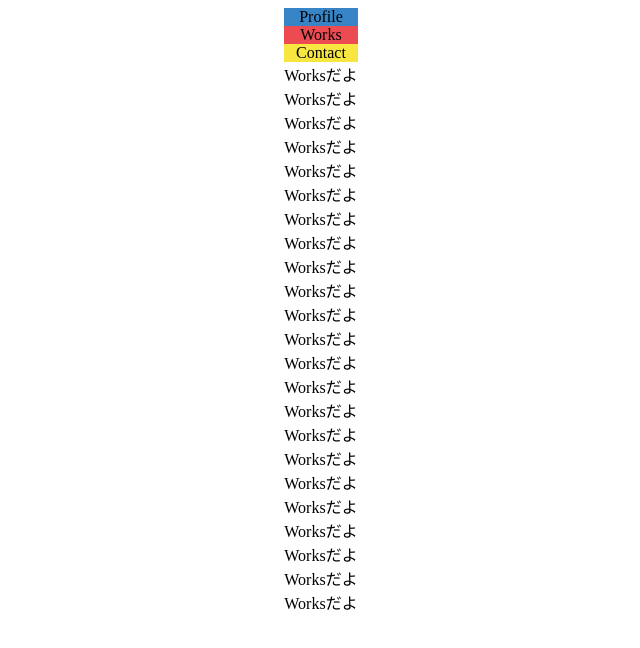
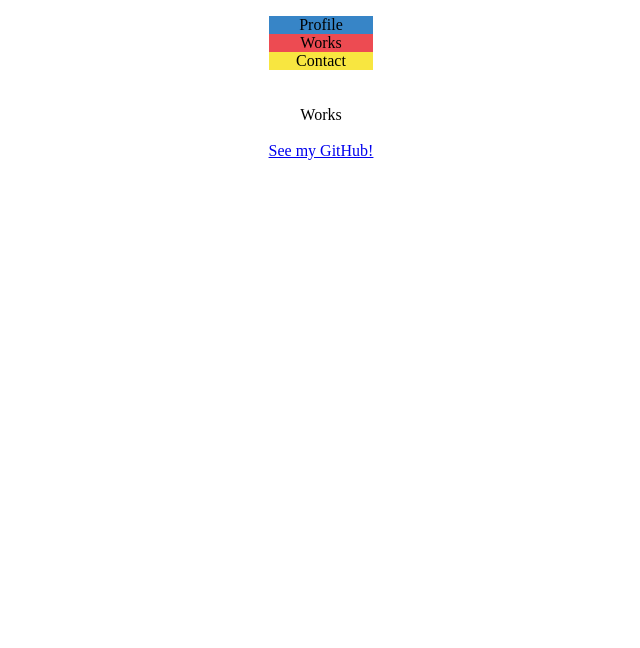
Before and after one commit to sthtnr/website, a React app: page /works in a window 1280 px wide. Shown: the top 648 px of the page, without its empty margins (319-959 px from the left). Built offline with nearby package versions, Linux system fonts and the light colour scheme; the HTML template or start-up script is replaced by a standard one.

Commit message:
add some information

```diff
--- a/src/components/Contact.tsx
+++ b/src/components/Contact.tsx
@@ -1,9 +1,35 @@
 import React from 'react';
+import { Container, Row, Col, Card, CardDeck } from 'react-bootstrap';
 
 interface ContactProps {}
 
 export class Contact extends React.Component<ContactProps> {
   render() {
-    return <div>Contactだよ</div>;
+    return (
+      <Container>
+        <Card>
+          <Card.Body>
+            <Card.Header>Contact</Card.Header>
+            <br />
+            <Row>
+              <Col>
+                <Card.Subtitle>Mail</Card.Subtitle>
+                <Card.Link href='mailto:sthtnr@gmail.com'>
+                  sthtnr@gmail.com
+                </Card.Link>
+              </Col>
+              <Col>
+                <Card.Subtitle>GitHub</Card.Subtitle>
+                <Card.Link href='https://github.com/sthtnr'>sthtnr</Card.Link>
+              </Col>
+              <Col>
+                <Card.Subtitle>Twitter</Card.Subtitle>
+                <Card.Link href='https://twitter.com/sthtnr'>@sthtnr</Card.Link>
+              </Col>
+            </Row>
+          </Card.Body>
+        </Card>
+      </Container>
+    );
   }
 }
--- a/src/components/Contents.tsx
+++ b/src/components/Contents.tsx
@@ -57,6 +57,8 @@ export class Contents extends React.Component {
               </Col>
             </Row>
 
+            <br />
+            <br />
             <Route exact path='/' component={Home} />
             <Route path='/profile' component={Profile} />
             <Route path='/works' component={Works} />
--- a/src/components/Profile.tsx
+++ b/src/components/Profile.tsx
@@ -1,8 +1,48 @@
 import React from 'react';
 import ReactDOM from 'react-dom';
+import { Container, Row, Col, Card, CardDeck } from 'react-bootstrap';
 
 export class Profile extends React.Component {
   render() {
-    return <h1>Profile だよ!!!!!!!</h1>;
+    return (
+      <Container>
+        <Card>
+          <Card.Body>
+            <Card.Header>Personal Infomation</Card.Header>
+            <br />
+            <Card.Text>
+              Age: 21
+              <br />
+              Birthday: August 2
+            </Card.Text>
+            <br />
+            <Card.Header>My Skills</Card.Header>
+            <br />
+            <CardDeck>
+              <Card>
+                <Card.Body>
+                  <Card.Subtitle>Programming Language</Card.Subtitle>
+                  <Card.Text>Go Python C JavaScript TypeScript</Card.Text>
+                </Card.Body>
+              </Card>
+              <Card>
+                <Card.Body>
+                  <Card.Subtitle>Framework</Card.Subtitle>
+                  <Card.Text>
+                    React.js Next.js Vue.js Node.js Flask Django
+                  </Card.Text>
+                </Card.Body>
+              </Card>
+              <Card>
+                <Card.Body>
+                  <Card.Subtitle>Other Technology</Card.Subtitle>
+                  <Card.Text>AWS GCP MySQL PostgreSQL Docker GraphQL</Card.Text>
+                </Card.Body>
+              </Card>
+            </CardDeck>
+          </Card.Body>
+        </Card>
+      </Container>
+    );
   }
 }
--- a/src/components/Works.tsx
+++ b/src/components/Works.tsx
@@ -1,35 +1,22 @@
 import React from 'react';
+import { Container, Row, Col, Card, CardDeck } from 'react-bootstrap';
 
 interface WorksProps {}
 
 export class Works extends React.Component<WorksProps> {
   render() {
     return (
-      <div>
-        <div>Worksだよ</div>
-        <div>Worksだよ</div>
-        <div>Worksだよ</div>
-        <div>Worksだよ</div>
-        <div>Worksだよ</div>
-        <div>Worksだよ</div>
-        <div>Worksだよ</div>
-        <div>Worksだよ</div>
-        <div>Worksだよ</div>
-        <div>Worksだよ</div>
-        <div>Worksだよ</div>
-        <div>Worksだよ</div>
-        <div>Worksだよ</div>
-        <div>Worksだよ</div>
-        <div>Worksだよ</div>
-        <div>Worksだよ</div>
-        <div>Worksだよ</div>
-        <div>Worksだよ</div>
-        <div>Worksだよ</div>
-        <div>Worksだよ</div>
-        <div>Worksだよ</div>
-        <div>Worksだよ</div>
-        <div>Worksだよ</div>
-      </div>
+      <Container>
+        <Card>
+          <Card.Body>
+            <Card.Header>Works</Card.Header>
+            <br />
+            <Card.Link href='https://github.com/sthtnr'>
+              See my GitHub!
+            </Card.Link>
+          </Card.Body>
+        </Card>
+      </Container>
     );
   }
 }
--- a/src/style/layout.css
+++ b/src/style/layout.css
@@ -3,4 +3,5 @@
   justify-content: space-evenly;
   align-items: center;
   text-align: center;
+  margin-top: 1em;
 }
```
